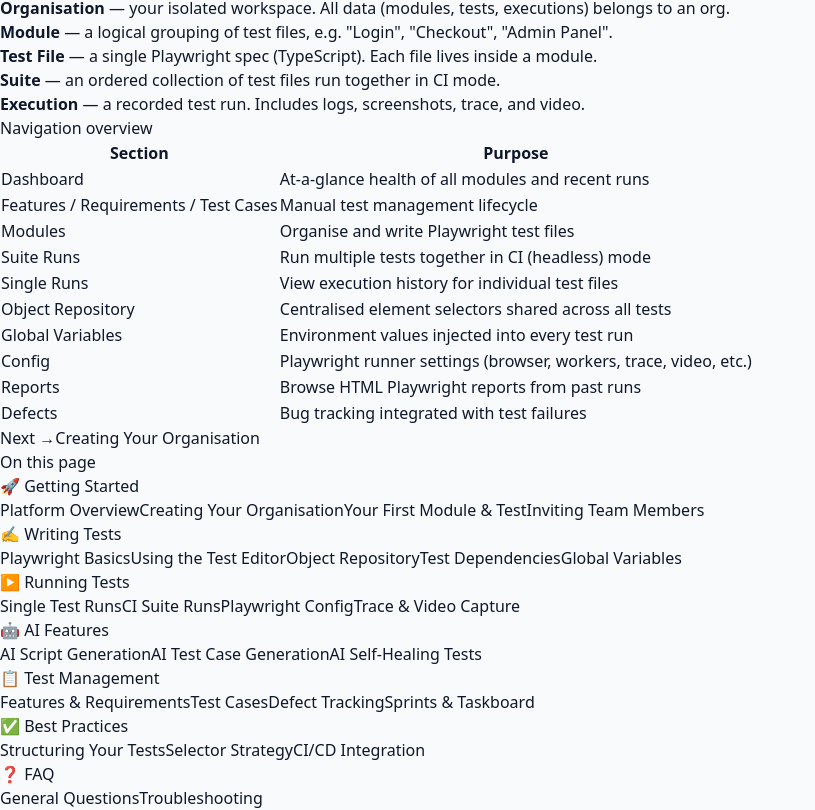
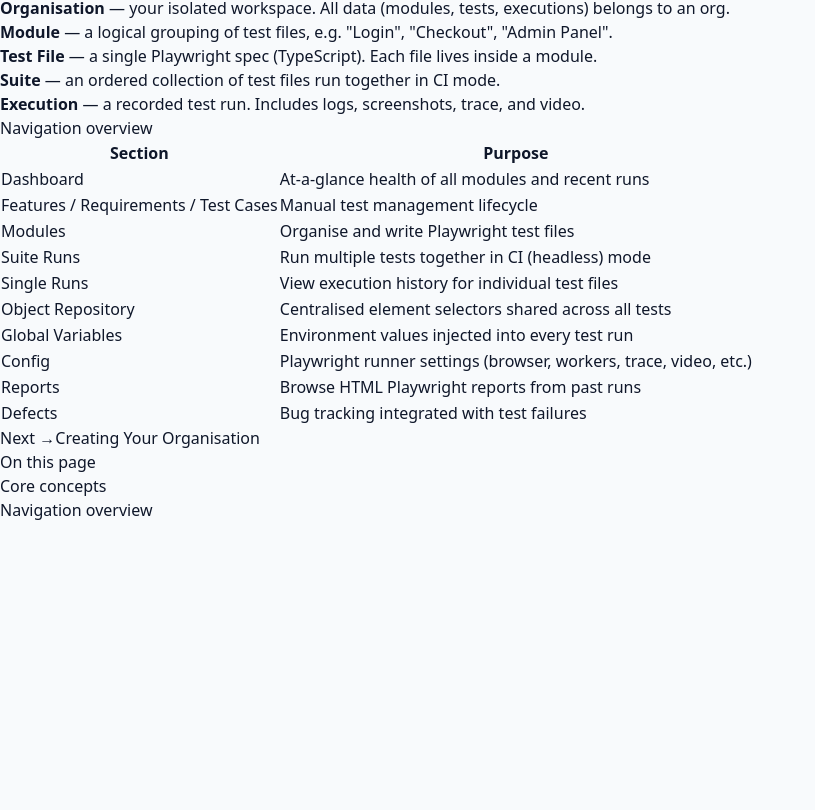
Before and after one commit to rdhepe/test-management-tool, a React (Vite) app: page /docs in a window 1280 px wide. Shown: the part 5000-5810 px from the top of the page, without its empty margins (0-815 px from the left). After the commit the page ends 5522 px from the top, so only its background shows below. Built offline with nearby package versions, Linux system fonts and the light colour scheme.

Commit message:
fix: docs right panel shows per-article headings instead of duplicate sidebar

```diff
--- a/src/components/Docs.jsx
+++ b/src/components/Docs.jsx
@@ -752,6 +752,35 @@
   },
 };
 
+// ─── Per-article headings for the right TOC ──────────────────────────────────
+const HEADINGS = {
+  'gs-overview':       ['Core concepts', 'Navigation overview'],
+  'gs-org':            ['Steps', 'Org settings'],
+  'gs-first-module':   ['1. Create a module', '2. Create a test file', '3. Write and run'],
+  'gs-users':          ['Roles', 'Adding a user'],
+  'wt-playwright':     ['Available objects', 'Common actions', 'Selectors — best to worst'],
+  'wt-editor':         ['Editor toolbar', 'Keyboard shortcuts', 'Results panel'],
+  'wt-or':             ['Creating an entry', 'Using OR in tests', 'Folders'],
+  'wt-deps':           ['Use cases', 'Setting up dependencies'],
+  'wt-global-vars':    ['Common uses', 'Accessing them in tests'],
+  'run-single':        ['How to run', 'What gets saved', 'Viewing history'],
+  'run-suite':         ['Creating a suite', 'Running a suite', 'Suite execution detail'],
+  'run-config':        ['Settings'],
+  'run-trace':         ['Trace', 'Video', 'Debug run'],
+  'ai-script':         ['How to use', 'Tips for better results'],
+  'ai-testcases':      ['Test types available', 'How to use'],
+  'ai-healing':        ['How it works', 'Enabling'],
+  'tm-features':       ['Features', 'Requirements', 'Creating them'],
+  'tm-testcases':      ['Structure', 'Running a test case manually'],
+  'tm-defects':        ['Auto-raised defects', 'Defect fields'],
+  'tm-sprints':        ['Sprints', 'Taskboard'],
+  'bp-structure':      ['Module naming', 'Test file granularity', 'Assertions', 'Data management'],
+  'bp-selectors':      ['Priority order', 'Object Repository strategy', 'Avoiding flakiness'],
+  'bp-ci':             ['Running a suite via API', 'Recommended CI pipeline'],
+  'faq-general':       ['Supported browsers', 'Playwright on the server', 'Importing existing tests', 'npm packages', 'Reports storage'],
+  'faq-troubleshoot':  ['Test passes locally but fails', 'require is not defined', 'AI features not working', 'Screenshots / trace missing', 'PASS but app is broken'],
+};
+
 // ─── Renderer ─────────────────────────────────────────────────────────────────
 function ArticleContent({ node }) {
   if (!node) return null;
@@ -967,19 +996,14 @@
         <aside className="hidden xl:block w-52 shrink-0 sticky top-14 h-[calc(100vh-3.5rem)] overflow-y-auto py-6 px-4">
           <p className="text-xs font-semibold text-slate-500 uppercase tracking-wider mb-3">On this page</p>
           {article && (
-            <div className="space-y-1">
-              {SECTIONS.map(s => (
-                <div key={s.title} className="mb-3">
-                  <p className="text-xs font-semibold text-slate-500 mb-1">{s.icon} {s.title}</p>
-                  {s.articles.map(a => (
-                    <button key={a.id} onClick={() => setActiveId(a.id)}
-                      className={`block w-full text-left text-xs px-2 py-1 rounded transition-colors ${activeId === a.id ? 'text-indigo-400 font-medium' : 'text-slate-600 hover:text-slate-300'}`}>
-                      {a.title}
-                    </button>
-                  ))}
-                </div>
+            <ul className="space-y-1">
+              {(HEADINGS[activeId] || []).map(h => (
+                <li key={h}
+                  className="text-xs text-slate-500 hover:text-slate-300 transition-colors px-2 py-1 leading-snug cursor-default">
+                  {h}
+                </li>
               ))}
-            </div>
+            </ul>
           )}
         </aside>
       </div>
```
